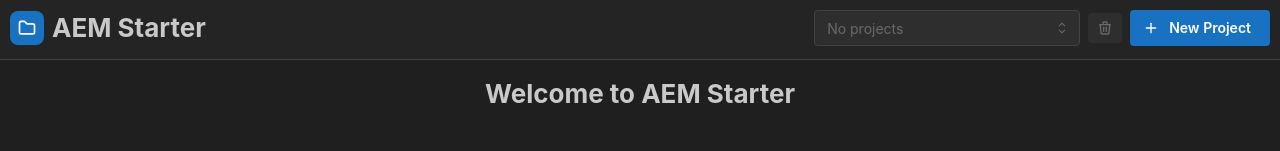
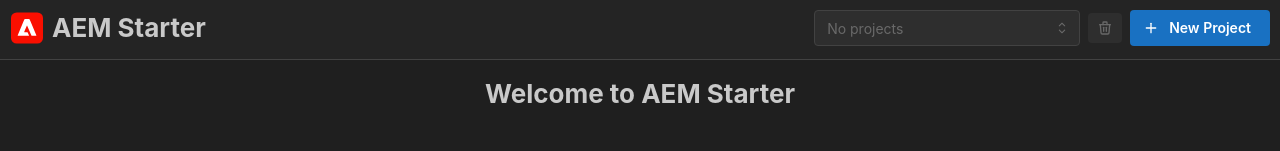
Before and after one commit to dfoerderreuther/aemstarter, a React (Vite) app: page / in a window 1280 px wide. Shown: the top 151 px of the page. Built offline with nearby package versions, Linux system fonts and the light colour scheme.

Commit message:
aem logo

```diff
--- a/src/renderer/App.tsx
+++ b/src/renderer/App.tsx
@@ -3,7 +3,8 @@ import { MantineProvider, AppShell, Title, Container, Center, Paper, Text, Theme
 import '@mantine/core/styles.css';
 import { ProjectView } from './components/ProjectView';
 import { Project } from '../types/Project';
-import { IconFolder, IconPlus, IconTrash } from '@tabler/icons-react';
+import { IconPlus, IconTrash } from '@tabler/icons-react';
+import AEMLogo from '../../logo/AEM.svg';
 
 const theme = createTheme({
   primaryColor: 'blue',
@@ -192,8 +193,8 @@ const App: React.FC = () => {
         <AppShell.Header p="xs" style={{ paddingLeft: rem(20), paddingRight: rem(20) }}>
           <Group justify="space-between" align="center" style={{ width: '100%' }}>
             <Group align="center" gap={8}>
-              <ThemeIcon size="lg" radius="md">
-                <IconFolder size={20} />
+              <ThemeIcon size="lg" radius="md" variant="transparent">
+                <img src={AEMLogo} alt="AEM Logo" style={{ width: 32, height: 32 }} />
               </ThemeIcon>
               <Title order={2}>
                 {selectedProject ? selectedProject.name : 'AEM Starter'}
```
Also changed, not shown: logo/AEM.svg (added).
